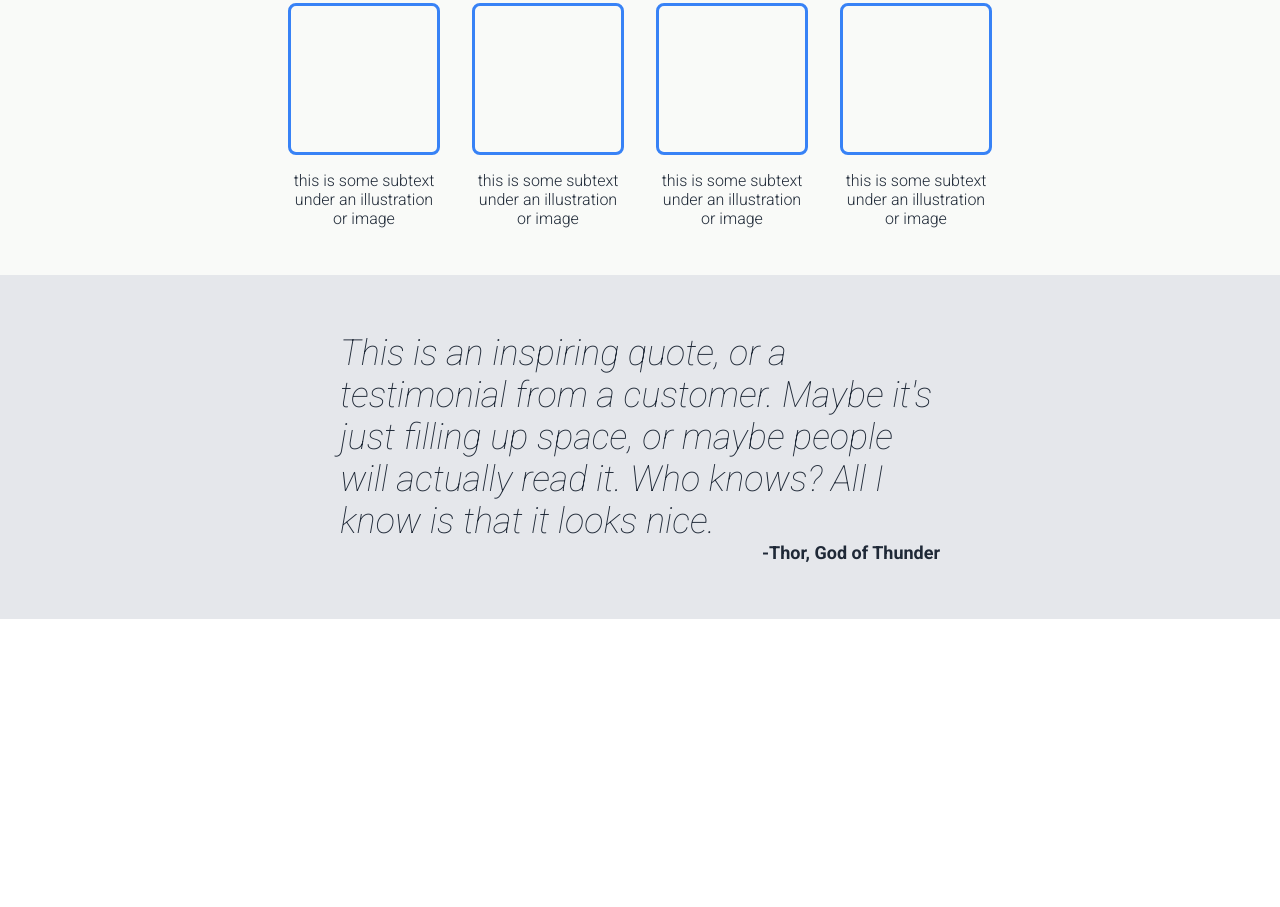
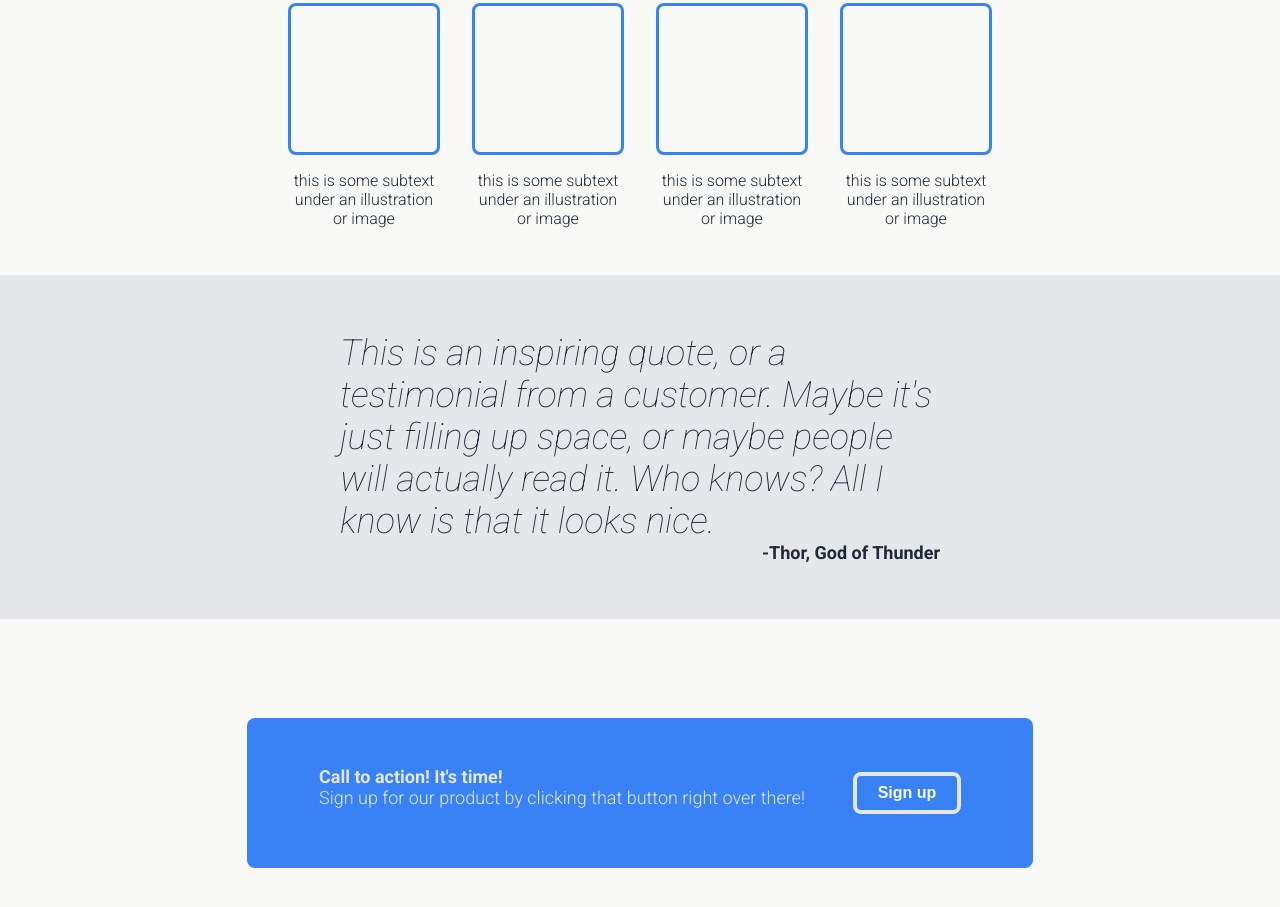
Before and after one commit to HeidiBrooke/TOP-Landing-Page, a plain HTML site: page index.html in a window 1280 px wide. Shown: the part 533-1440 px from the top of the page. Before the commit the page ends 1152 px from the top, so only its background shows below. Drawn offline with Linux system fonts and the light colour scheme.

Commit message:
Complete 4th 5th of page

```diff
--- a/index.html
+++ b/index.html
@@ -69,7 +69,17 @@
     </div>
 
     <!-- Fourth fifth of page - White -->
-    <div class="big-flex middle-bottom"></div>
+    <div class="big-flex-middle four">
+        <div class="blue-box">
+            <div class="cta-left">
+                <div class="cta-heading">Call to action! It's time!</div>
+                <div class="subtext">Sign up for our product by clicking that button right over there!</div>
+            </div>
+            <div class="cta-right">
+                <button class="cta-button">Sign up</button>
+            </div>
+        </div>
+    </div>
 
     <!-- Bottom fifth of page - Dark Blue -->
     <div class="big-flex footer"></div>
--- a/style.css
+++ b/style.css
@@ -196,3 +196,34 @@ p {
     justify-content: center;
     align-items: center;
 }
+
+.big-flex-middle.four {
+    height: 348px;
+    justify-content: center;
+    align-items: center;
+
+}
+
+.blue-box {
+    display: flex;
+    align-items: center;
+    gap: 48px;
+    padding: 48px 72px;
+    background-color: #3882F6;
+    border-radius: 8px;
+}
+
+.cta-left {
+    display: flex;
+    flex-direction: column;
+}
+
+.cta-heading {
+    font-size: 18px;
+    color: #E5E7EB;
+    font-weight: bold;
+}
+
+button.cta-button {
+    border: #E5E7EB solid 4px;
+}
```
